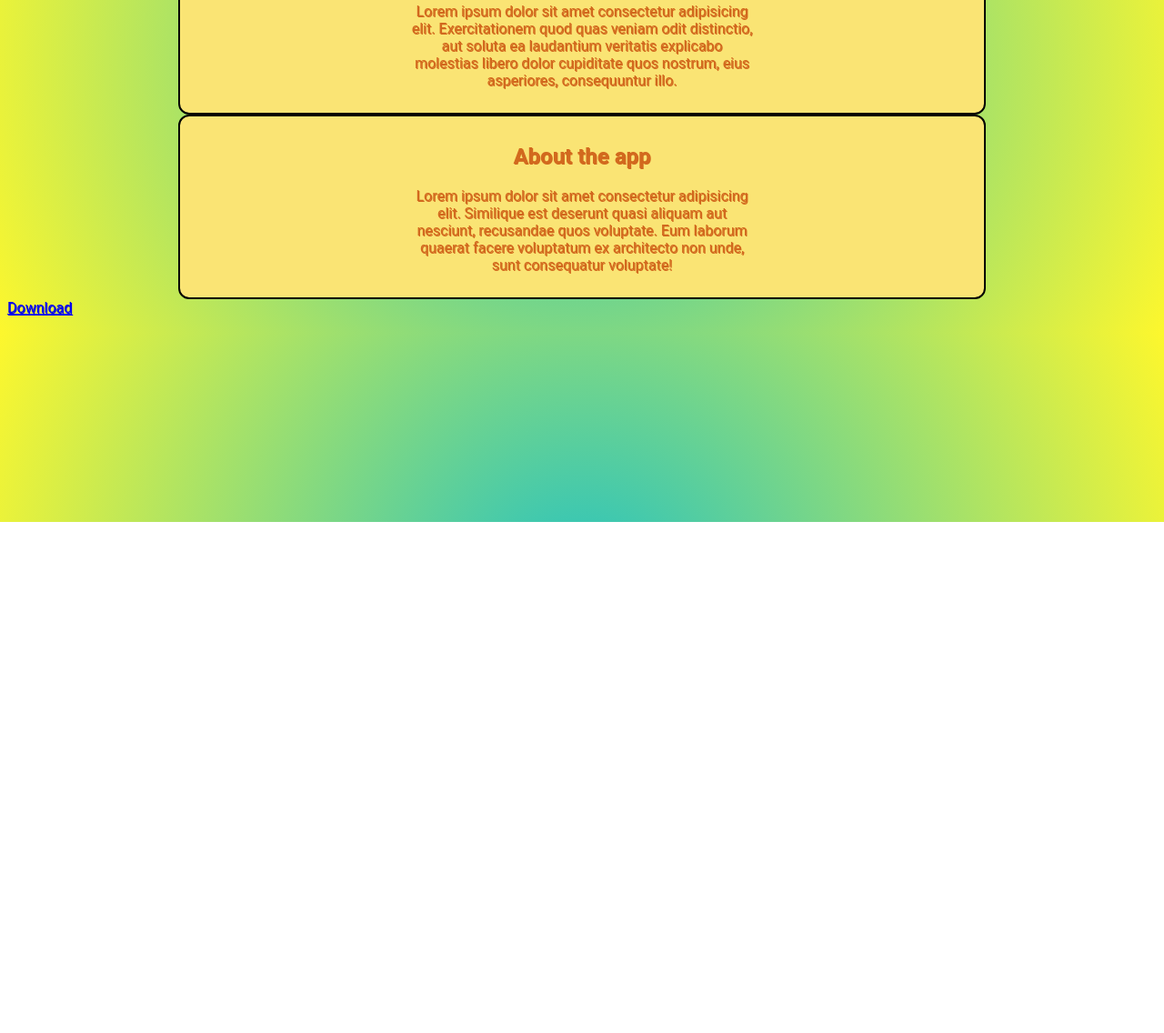
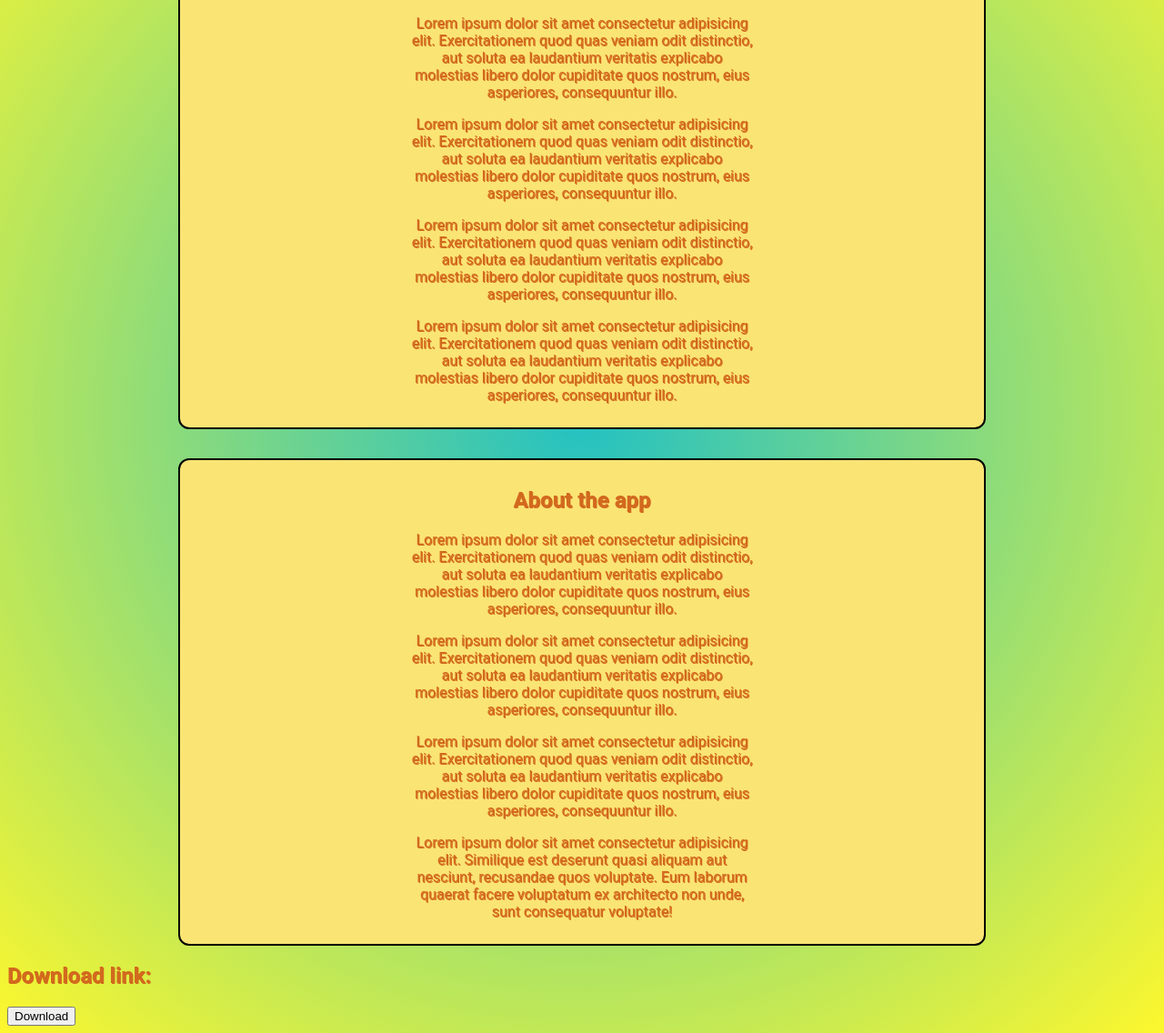
Before and after one commit to StefyVP/Hack_TUES_9_VLAN, a plain HTML site: page website_for_downloads/index.html in a window 1280 px wide. Shown: the part 226-1362 px from the top of the page at 91% size. Before the commit the page ends 800 px from the top, so only its background shows below. Drawn offline with Linux system fonts and the light colour scheme.

Commit message:
Update index.html

```diff
--- a/website_for_downloads/index.html
+++ b/website_for_downloads/index.html
@@ -5,12 +5,10 @@
     <meta http-equiv="X-UA-Compatible" content="IE=edge">
     <meta name="viewport" content="width=device-width, initial-scale=1.0">
     <link rel="stylesheet" href="style.css">
-    <title>posle</title>
+    <title>V-Wifi index</title>
 </head>
 <body>
     <header>
-        <img src="" alt="">
-        <h1 class="centered" id="home">Ime na proekta</h1>
         <nav>
             <ul>
                 <ul><a href="#home">Home</a></ul>
@@ -18,24 +16,41 @@
                 <ul><a href="#app">About the app</a></ul>
 
             </ul>
+            <img src="" alt="">
         </nav>
+        <h1 class="lightred" id="home">V-Wifi</h1>
 
     </header>
     <section>
-
-        <div>
+        <p></p>
+        <div class="lin1">
             <h2 id="us">About us</h2>
             <p>Lorem ipsum dolor sit amet consectetur adipisicing elit. Exercitationem quod quas veniam odit distinctio, aut soluta ea laudantium veritatis explicabo molestias libero dolor cupiditate quos nostrum, eius asperiores, consequuntur illo.</p>
+            <p>Lorem ipsum dolor sit amet consectetur adipisicing elit. Exercitationem quod quas veniam odit distinctio, aut soluta ea laudantium veritatis explicabo molestias libero dolor cupiditate quos nostrum, eius asperiores, consequuntur illo.</p>
+            <p>Lorem ipsum dolor sit amet consectetur adipisicing elit. Exercitationem quod quas veniam odit distinctio, aut soluta ea laudantium veritatis explicabo molestias libero dolor cupiditate quos nostrum, eius asperiores, consequuntur illo.</p>
+
+            <p>Lorem ipsum dolor sit amet consectetur adipisicing elit. Exercitationem quod quas veniam odit distinctio, aut soluta ea laudantium veritatis explicabo molestias libero dolor cupiditate quos nostrum, eius asperiores, consequuntur illo.</p>
         </div>
+        <p></p>
+        <div class="lin2">
+            <h2 id="app">About the app</h2>
+            <p>Lorem ipsum dolor sit amet consectetur adipisicing elit. Exercitationem quod quas veniam odit distinctio, aut soluta ea laudantium veritatis explicabo molestias libero dolor cupiditate quos nostrum, eius asperiores, consequuntur illo.</p>
+            <p>Lorem ipsum dolor sit amet consectetur adipisicing elit. Exercitationem quod quas veniam odit distinctio, aut soluta ea laudantium veritatis explicabo molestias libero dolor cupiditate quos nostrum, eius asperiores, consequuntur illo.</p>
+            <p>Lorem ipsum dolor sit amet consectetur adipisicing elit. Exercitationem quod quas veniam odit distinctio, aut soluta ea laudantium veritatis explicabo molestias libero dolor cupiditate quos nostrum, eius asperiores, consequuntur illo.</p>
 
-        <div>
-            <h2 id="app">About the app</h2>
             <p>Lorem ipsum dolor sit amet consectetur adipisicing elit. Similique est deserunt quasi aliquam aut nesciunt, recusandae quos voluptate. Eum laborum quaerat facere voluptatum ex architecto non unde, sunt consequatur voluptate!</p>
         </div>
 
     </section>
+    <p></p>
     <footer>
-        <div><a href="#">Download</a></div>
+        <h2>Download link:</h2>
+        <div>
+            <a href="#">
+                <button class="btn">Download</button>
+            </a>
+
+        </div>
     </footer>
 </body>
 </html>
```
